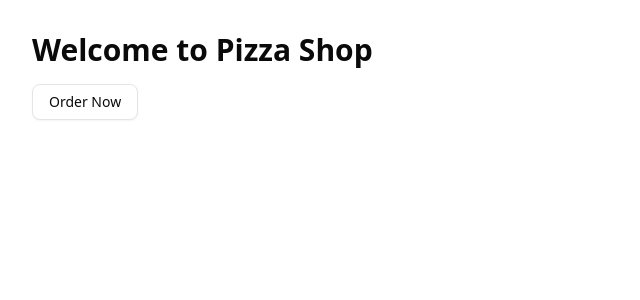
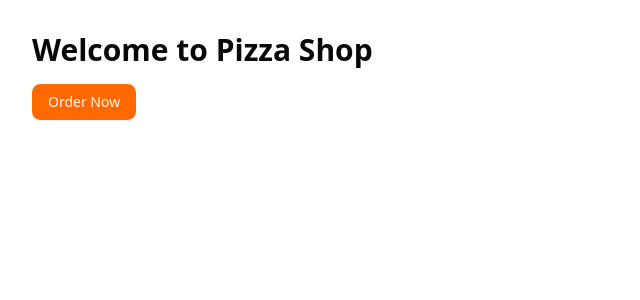
Before and after one commit to 09junaid/pizza_ui, a Next.js app: page / in a window 1280 px wide. Shown: the top 300 px of the page, without its empty margins (0-640 px from the left). Built offline with nearby package versions, Linux system fonts and the light colour scheme.

Commit message:
add shadcn ui theme

```diff
--- a/src/app/globals.css
+++ b/src/app/globals.css
@@ -44,73 +44,74 @@
 }
 
 :root {
-  --radius: 0.625rem;
+  --radius: 0.65rem;
   --background: oklch(1 0 0);
-  --foreground: oklch(0.145 0 0);
+  --foreground: oklch(0.141 0.005 285.823);
   --card: oklch(1 0 0);
-  --card-foreground: oklch(0.145 0 0);
+  --card-foreground: oklch(0.141 0.005 285.823);
   --popover: oklch(1 0 0);
-  --popover-foreground: oklch(0.145 0 0);
-  --primary: oklch(0.205 0 0);
-  --primary-foreground: oklch(0.985 0 0);
-  --secondary: oklch(0.97 0 0);
-  --secondary-foreground: oklch(0.205 0 0);
-  --muted: oklch(0.97 0 0);
-  --muted-foreground: oklch(0.556 0 0);
-  --accent: oklch(0.97 0 0);
-  --accent-foreground: oklch(0.205 0 0);
+  --popover-foreground: oklch(0.141 0.005 285.823);
+  --primary: oklch(0.705 0.213 47.604);
+  --primary-foreground: oklch(0.98 0.016 73.684);
+  --secondary: oklch(0.967 0.001 286.375);
+  --secondary-foreground: oklch(0.21 0.006 285.885);
+  --muted: oklch(0.967 0.001 286.375);
+  --muted-foreground: oklch(0.552 0.016 285.938);
+  --accent: oklch(0.967 0.001 286.375);
+  --accent-foreground: oklch(0.21 0.006 285.885);
   --destructive: oklch(0.577 0.245 27.325);
-  --border: oklch(0.922 0 0);
-  --input: oklch(0.922 0 0);
-  --ring: oklch(0.708 0 0);
+  --border: oklch(0.92 0.004 286.32);
+  --input: oklch(0.92 0.004 286.32);
+  --ring: oklch(0.705 0.213 47.604);
   --chart-1: oklch(0.646 0.222 41.116);
   --chart-2: oklch(0.6 0.118 184.704);
   --chart-3: oklch(0.398 0.07 227.392);
   --chart-4: oklch(0.828 0.189 84.429);
   --chart-5: oklch(0.769 0.188 70.08);
   --sidebar: oklch(0.985 0 0);
-  --sidebar-foreground: oklch(0.145 0 0);
-  --sidebar-primary: oklch(0.205 0 0);
-  --sidebar-primary-foreground: oklch(0.985 0 0);
-  --sidebar-accent: oklch(0.97 0 0);
-  --sidebar-accent-foreground: oklch(0.205 0 0);
-  --sidebar-border: oklch(0.922 0 0);
-  --sidebar-ring: oklch(0.708 0 0);
+  --sidebar-foreground: oklch(0.141 0.005 285.823);
+  --sidebar-primary: oklch(0.705 0.213 47.604);
+  --sidebar-primary-foreground: oklch(0.98 0.016 73.684);
+  --sidebar-accent: oklch(0.967 0.001 286.375);
+  --sidebar-accent-foreground: oklch(0.21 0.006 285.885);
+  --sidebar-border: oklch(0.92 0.004 286.32);
+  --sidebar-ring: oklch(0.705 0.213 47.604);
 }
 
 .dark {
-  --background: oklch(0.145 0 0);
+  --background: oklch(0.141 0.005 285.823);
   --foreground: oklch(0.985 0 0);
-  --card: oklch(0.205 0 0);
+  --card: oklch(0.21 0.006 285.885);
   --card-foreground: oklch(0.985 0 0);
-  --popover: oklch(0.205 0 0);
+  --popover: oklch(0.21 0.006 285.885);
   --popover-foreground: oklch(0.985 0 0);
-  --primary: oklch(0.922 0 0);
-  --primary-foreground: oklch(0.205 0 0);
-  --secondary: oklch(0.269 0 0);
+  --primary: oklch(0.646 0.222 41.116);
+  --primary-foreground: oklch(0.98 0.016 73.684);
+  --secondary: oklch(0.274 0.006 286.033);
   --secondary-foreground: oklch(0.985 0 0);
-  --muted: oklch(0.269 0 0);
-  --muted-foreground: oklch(0.708 0 0);
-  --accent: oklch(0.269 0 0);
+  --muted: oklch(0.274 0.006 286.033);
+  --muted-foreground: oklch(0.705 0.015 286.067);
+  --accent: oklch(0.274 0.006 286.033);
   --accent-foreground: oklch(0.985 0 0);
   --destructive: oklch(0.704 0.191 22.216);
   --border: oklch(1 0 0 / 10%);
   --input: oklch(1 0 0 / 15%);
-  --ring: oklch(0.556 0 0);
+  --ring: oklch(0.646 0.222 41.116);
   --chart-1: oklch(0.488 0.243 264.376);
   --chart-2: oklch(0.696 0.17 162.48);
   --chart-3: oklch(0.769 0.188 70.08);
   --chart-4: oklch(0.627 0.265 303.9);
   --chart-5: oklch(0.645 0.246 16.439);
-  --sidebar: oklch(0.205 0 0);
+  --sidebar: oklch(0.21 0.006 285.885);
   --sidebar-foreground: oklch(0.985 0 0);
-  --sidebar-primary: oklch(0.488 0.243 264.376);
-  --sidebar-primary-foreground: oklch(0.985 0 0);
-  --sidebar-accent: oklch(0.269 0 0);
+  --sidebar-primary: oklch(0.646 0.222 41.116);
+  --sidebar-primary-foreground: oklch(0.98 0.016 73.684);
+  --sidebar-accent: oklch(0.274 0.006 286.033);
   --sidebar-accent-foreground: oklch(0.985 0 0);
   --sidebar-border: oklch(1 0 0 / 10%);
-  --sidebar-ring: oklch(0.556 0 0);
+  --sidebar-ring: oklch(0.646 0.222 41.116);
 }
+
 
 @layer base {
   * {
--- a/src/app/page.tsx
+++ b/src/app/page.tsx
@@ -4,7 +4,7 @@ export default function Home() {
   return (
     <div className="p-8 space-y-4">
       <h1 className="text-3xl font-bold">Welcome to Pizza Shop</h1>
-    <Button variant={"outline"}>Order Now</Button>
-        </div>
+      <Button>Order Now</Button>
+    </div>
   );
 }
```
